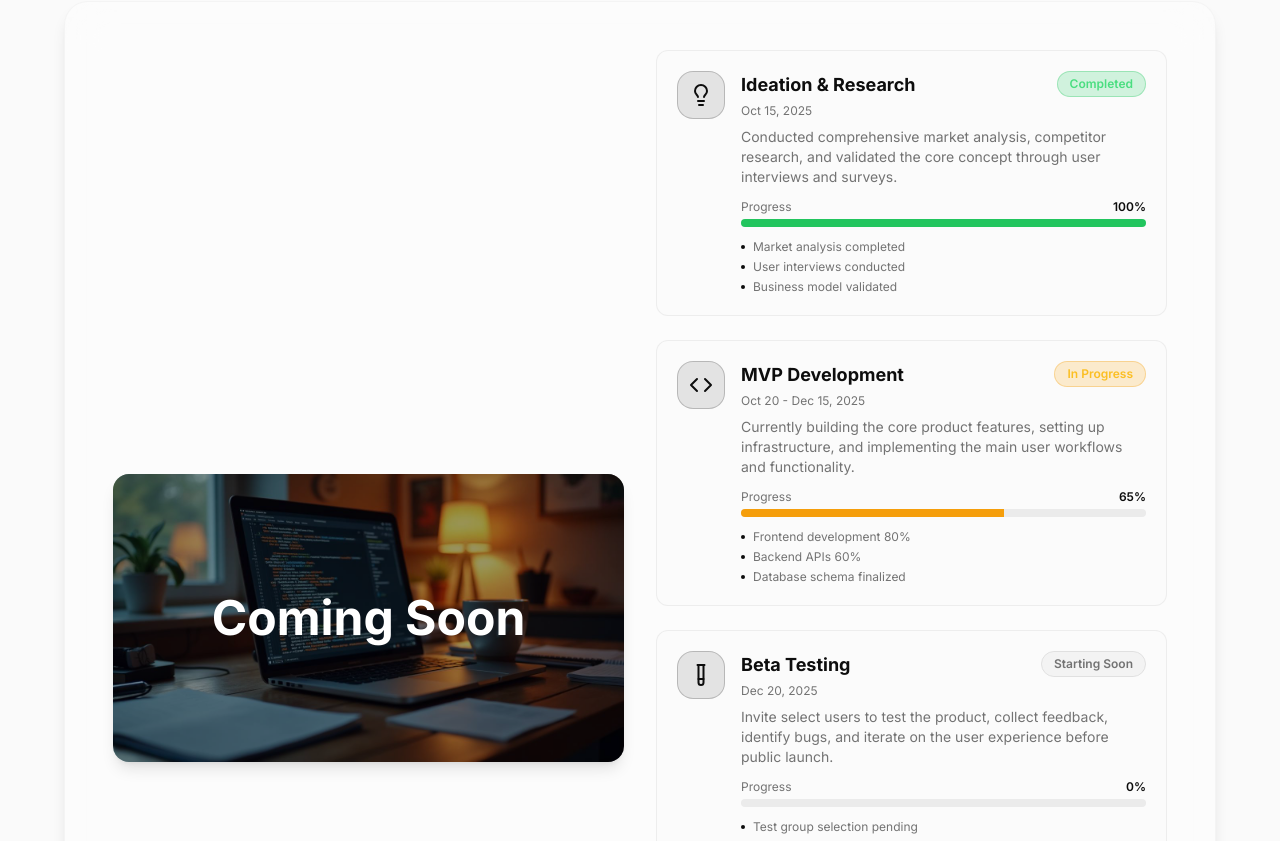
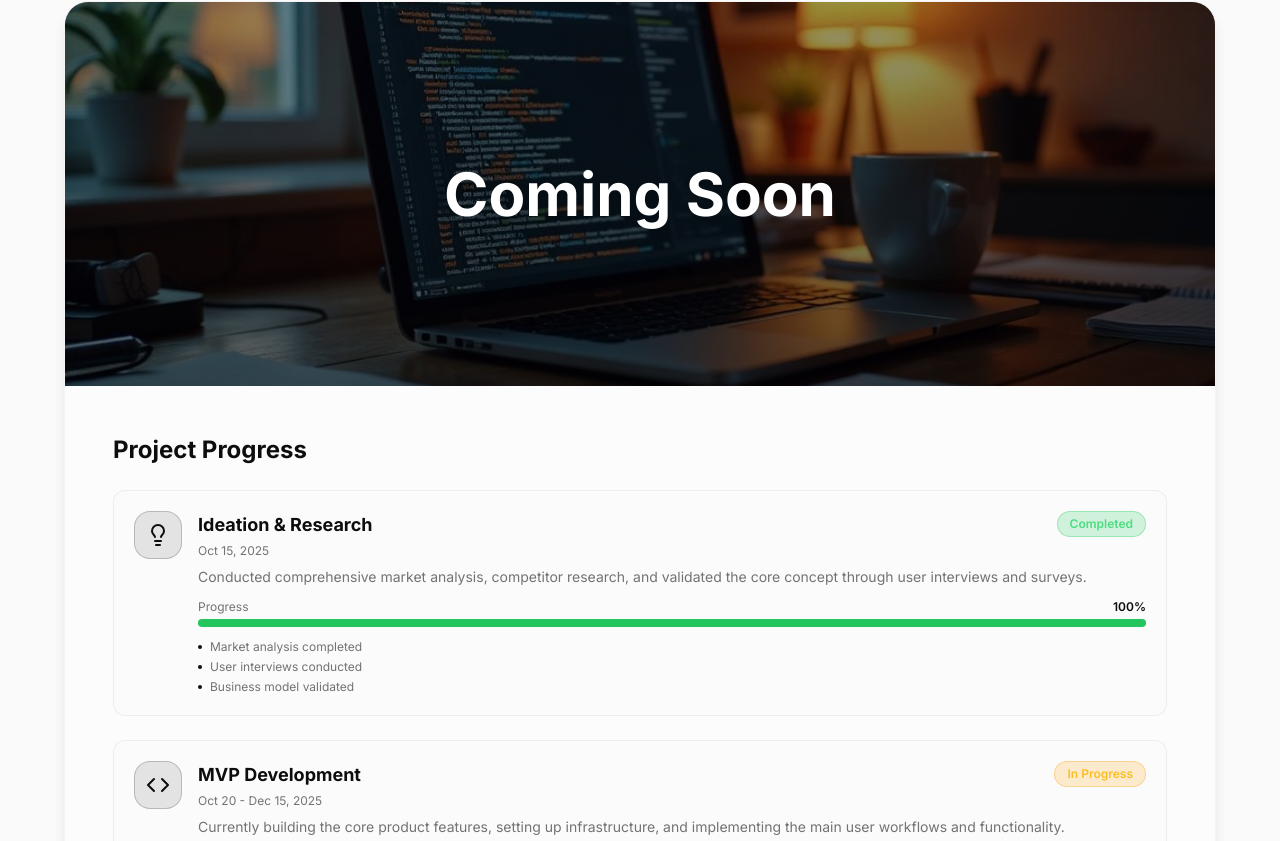
Before and after one commit to furyengi/furyengi-portfolio-showcase, a React (Vite) app: page / in a window 1280 px wide. Shown: the part 2619-3460 px from the top of the page. Built offline with nearby package versions, Linux system fonts and the light colour scheme.

Commit message:
Refactor image placement in Projects

```diff
--- a/src/components/Projects.tsx
+++ b/src/components/Projects.tsx
@@ -70,23 +70,24 @@ const Projects = () => {
           </h2>
         </div>
 
-        <div className="glass rounded-3xl p-8 lg:p-12 animate-fade-in">
-          <div className="grid lg:grid-cols-2 gap-8 items-center">
-            {/* Left Side - Image */}
-            <div className="relative">
+        <div className="glass rounded-3xl overflow-hidden animate-fade-in">
+          {/* Top - Image Banner */}
+          <div className="relative h-64 md:h-80 lg:h-96">
             <img
               src={comingSoonImage}
               alt="Coming Soon Project"
-                className="rounded-2xl w-full h-auto object-cover shadow-lg"
+              className="w-full h-full object-cover"
             />
-              <div className="absolute inset-0 flex items-center justify-center bg-black/40 rounded-2xl">
-                <h3 className="text-4xl md:text-5xl font-bold text-white">
+            <div className="absolute inset-0 flex items-center justify-center bg-gradient-to-b from-black/40 via-black/50 to-black/60">
+              <h3 className="text-4xl md:text-5xl lg:text-6xl font-bold text-white drop-shadow-lg">
                 Coming Soon
               </h3>
             </div>
           </div>
 
-            {/* Right Side - Progress Steps */}
+          {/* Bottom - Progress Steps */}
+          <div className="p-8 lg:p-12">
+            <h3 className="text-2xl font-bold text-foreground mb-6">Project Progress</h3>
             <div className="space-y-6">
               {progressSteps.map((step, index) => {
                 const Icon = step.icon;
```
Lines whose indentation alone changed are shown as unchanged.
